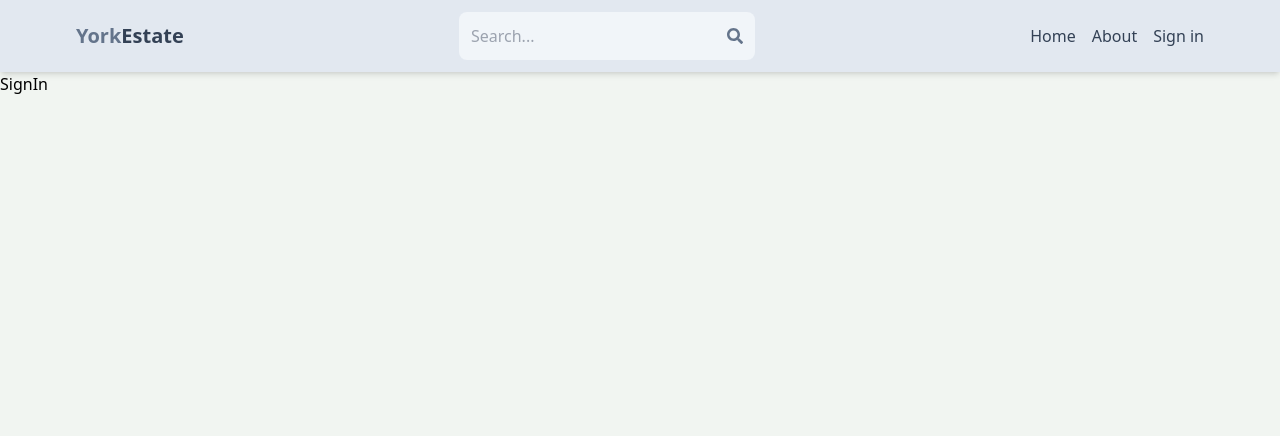
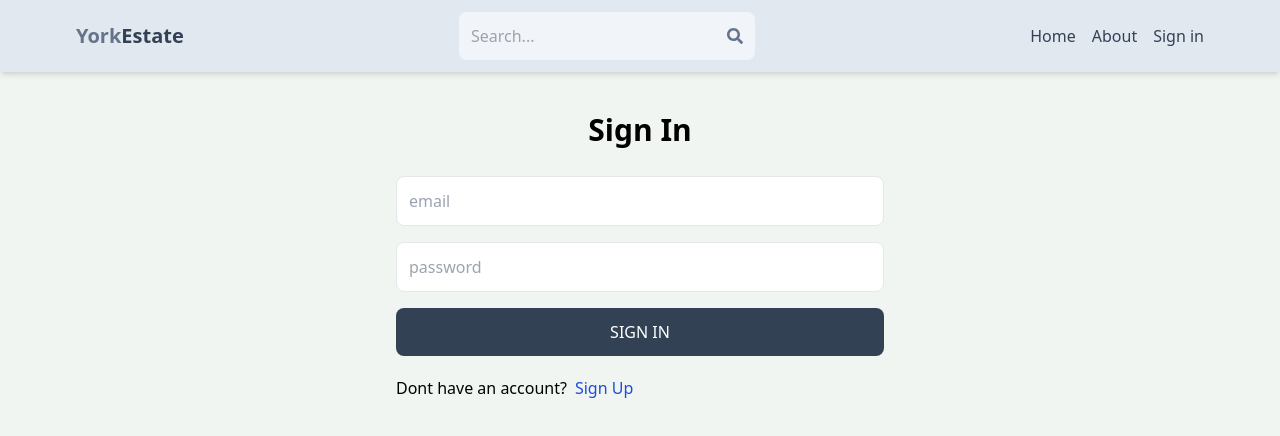
Before and after one commit to Sagarjadhav121/estate-management, a React (Vite) app in the folder client/: page /sign-in in a window 1280 px wide. Shown: the top 436 px of the page. Built offline with nearby package versions, Linux system fonts and the light colour scheme.

Commit message:
ui for sign in complete functionality done

```diff
--- a/client/src/pages/SignIn.jsx
+++ b/client/src/pages/SignIn.jsx
@@ -1,5 +1,75 @@
+import { useState } from "react";
+import { Link } from "react-router-dom";
+import { useNavigate } from "react-router-dom";
 const SignIn = () => {
-  return <div>SignIn</div>;
+  const [formData, setFormData] = useState({});
+  const [error, setError] = useState(null);
+  const [loading, setLoading] = useState(false);
+  const navigate = useNavigate();
+  //handlechange
+  const handleChange = (e) => {
+    setFormData({ ...formData, [e.target.id]: e.target.value });
+  };
+  // handlesubmit
+  const handleSubmit = async (e) => {
+    e.preventDefault(); // to prevent from refreshing page
+    setLoading(true);
+    try {
+      const res = await fetch("/api/auth/sign-in", {
+        method: "POST",
+        headers: {
+          "Content-Type": "application/json",
+        },
+        body: JSON.stringify(formData),
+      });
+      const data = await res.json();
+      if (data.success === false) {
+        setLoading(false);
+        setError(data.message);
+
+        return false;
+      }
+      setLoading(false);
+      setError(null);
+      navigate("/");
+    } catch (error) {
+      console.log(error.message);
+    }
+  };
+  return (
+    <div className="p-3 max-w-lg mx-auto">
+      <h1 className="text-3xl text-center font-semibold my-7">Sign In</h1>
+      <form className="flex flex-col gap-4" onSubmit={handleSubmit}>
+        <input
+          id="email"
+          type="email"
+          placeholder="email"
+          className="border p-3 rounded-lg"
+          onChange={handleChange}
+        />
+        <input
+          id="password"
+          type="password"
+          placeholder="password"
+          className="border p-3 rounded-lg"
+          onChange={handleChange}
+        />
+        <button
+          disabled={loading}
+          className="bg-slate-700 text-white p-3 rounded-lg uppercase hover:opacity-95 disabled:opacity-80"
+        >
+          {loading ? "Loading..." : "Sign In"}
+        </button>
+      </form>
+      <div className="flex gap-2 mt-5">
+        <p>Dont have an account?</p>
+        <Link to="/sign-up">
+          <span className="text-blue-700">Sign Up</span>
+        </Link>
+      </div>
+      {error && <p className="text-red-500 mt-5">{error}</p>}
+    </div>
+  );
 };
 
 export default SignIn;
```
